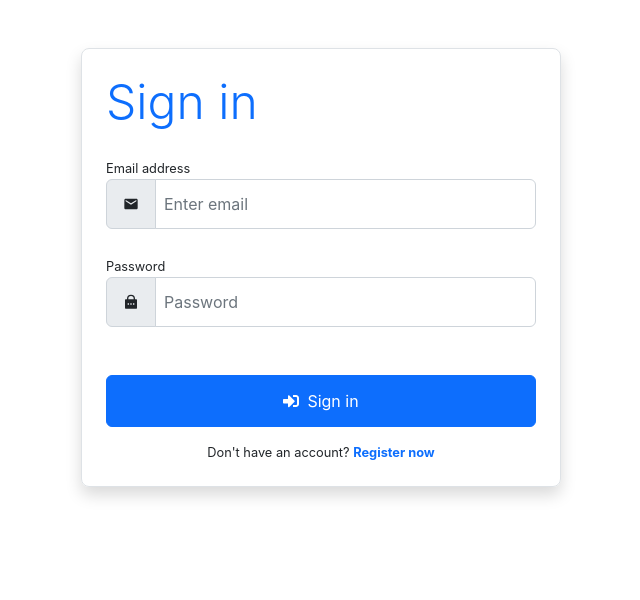
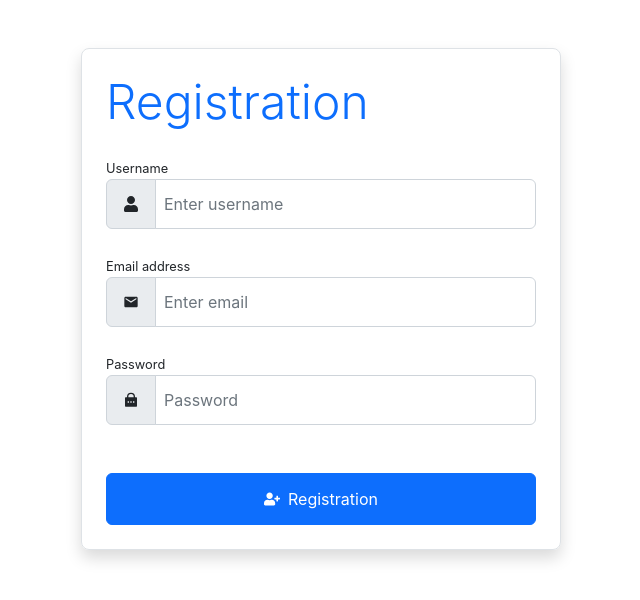
Before and after one commit to 3dgenerik/face-detection-2023.github.io, a React (Create React App) app: page /registration in a window 1280 px wide. Shown: the top 600 px of the page, without its empty margins (319-959 px from the left). Built offline with nearby package versions, Linux system fonts and the light colour scheme.

Commit message:
add react-router 6

```diff
--- a/package.json
+++ b/package.json
@@ -13,6 +13,7 @@
     "@types/react": "^18.0.28",
     "@types/react-dom": "^18.0.10",
     "@types/react-easy-crop": "^2.0.0",
+    "@types/react-router-dom": "^5.3.3",
     "axios": "^1.3.2",
     "bootstrap": "^5.2.3",
     "clarifai": "^2.9.1",
@@ -24,6 +25,7 @@
     "react-icons": "^4.7.1",
     "react-parallax-tilt": "^1.7.101",
     "react-redux": "^8.0.5",
+    "react-router-dom": "^6.8.1",
     "react-scripts": "5.0.1",
     "redux-saga": "^1.2.2",
     "sass": "^1.58.0",
--- a/src/App.tsx
+++ b/src/App.tsx
@@ -9,17 +9,25 @@ import { useAppSelector } from './redux/hooks';
 
 import { Signin } from './features/signin/Signin';
 import { rootState } from './redux/store';
+import { Registration } from './features/registration/Registration';
 
+//React Router in Depth #2 - React Router Basics
 
+import {
+  RouterProvider,
+  createBrowserRouter,
+  Route,
+  createRoutesFromElements,
+} from 'react-router-dom';
 
-function App() {
-  const {route} = useAppSelector((state:rootState) => state.route)
-  return (
-    <>
-      {route==="signin"
-        ?
-        <Signin/>
-        :
+const router = createBrowserRouter(
+  createRoutesFromElements(
+    <Route>
+      <Route index path='/signin' element={<Signin/>}/>
+      <Route path='/registration' element={<Registration/>}/>
+      <Route
+        path='/'
+        element={
           <>
             <SpaceBetween>
               <Logo/>
@@ -29,9 +37,18 @@ function App() {
             <Options/>
             <InputForm/>
           </>
-      }
+        }/>
+    </Route>
+  )
+)
+
+function App() {
+  const {route} = useAppSelector((state:rootState) => state.route)
+  return (
+      <>
+        <RouterProvider router={router}/>
       </>
-  );
+    )
   }
 
   export default App;
--- a/src/components/colorPalette/ColorPallete.tsx
+++ b/src/components/colorPalette/ColorPallete.tsx
@@ -9,8 +9,8 @@ interface IColorPalleteProps{
 export const ColorPallete: React.FC<IColorPalleteProps> = ({colors})=>{
     const getColors = colors.map((color:IColors, idx:number) => {
         return (
-            <div className = 'd-flex align-items-center justify-content-between'>
-                <div key = {idx}
+            <div key = {idx} className = 'd-flex align-items-center justify-content-between'>
+                <div
                     className=' bg-light p-2 rounded-3 border border-secondary border-opacity-10 d-flex align-items-center w-100'>
                     <div
                         style = {{
--- a/src/components/logo/Logo.tsx
+++ b/src/components/logo/Logo.tsx
@@ -1,7 +1,7 @@
 import React, {useState} from "react";
 import Tilt from 'react-parallax-tilt'
+import { GiBrain } from "react-icons/gi";
 import {motion} from 'framer-motion'
-import { GiBrain } from "react-icons/gi";
 
 
 const svgVariants = {
--- /dev/null
+++ b/src/features/registration/Registration.tsx
@@ -0,0 +1,54 @@
+import React from 'react'
+import { InputGroup } from 'react-bootstrap'
+import { MdEmail } from 'react-icons/md'
+import { RiLockPasswordFill } from 'react-icons/ri'
+import { FaUserPlus } from 'react-icons/fa'
+import { FaUser } from 'react-icons/fa'
+import { useAppDispatch } from '../../redux/hooks'
+import { changeRoute } from '../routes/routes.slice'
+
+export const Registration: React.FC = () => {
+
+    const dispatch = useAppDispatch()
+
+    const onSubmitClick = (e: React.MouseEvent<HTMLButtonElement, MouseEvent>) =>{
+        e.preventDefault()
+        dispatch(changeRoute("signin"))
+    }
+
+    return (
+        <>
+            <div style = {{maxWidth:'600px'}} className = "container">
+                <form className = " border m-5 p-4 rounded-3 shadow">
+                    <div className = "mb-4 text-primary display-5">Registration</div>
+
+                    <div className="form-group">
+                        <label style = {{fontSize:'.8rem'}}>Username</label>
+                        <InputGroup>
+                            <InputGroup.Text className = 'p-3 p-sm-3' id="basic-addon2"><FaUser /></InputGroup.Text>
+                            <input type="text" className="form-control p-2" id="exampleInputUsername2" placeholder="Enter username"/>
+                        </InputGroup>
+                    </div>
+
+                    <div className="form-group mt-4">
+                        <label style = {{fontSize:'.8rem'}}>Email address</label>
+                        <InputGroup>
+                            <InputGroup.Text className = 'p-3 p-sm-3' id="basic-addon2"><MdEmail /></InputGroup.Text>
+                            <input type="email" className="form-control p-2" id="exampleInputEmail2" aria-describedby="emailHelp" placeholder="Enter email"/>
+                        </InputGroup>
+                    </div>
+
+                    <div className="form-group mt-4">
+                        <label style = {{fontSize:'.8rem'}}>Password</label>
+                        <InputGroup>
+                            <InputGroup.Text className = 'p-3 p-sm-3' id="basic-addon2"><RiLockPasswordFill /></InputGroup.Text>
+                            <input type="password" className="form-control p-2" id="exampleInputPassword2" placeholder="Password"/>
+                        </InputGroup>
+                    </div>
+
+                    <button type="submit" onClick={(e)=>{onSubmitClick(e)}} style = {{padding:'13px'}} className="btn btn-primary mt-5 w-100 d-flex align-items-center justify-content-center"><FaUserPlus className = 'me-2' color='#fff'/>Registration</button>
+                </form>
+            </div>
+        </>
+    )
+}
--- a/src/features/signin/Signin.tsx
+++ b/src/features/signin/Signin.tsx
@@ -10,9 +10,9 @@ export const Signin: React.FC = () => {
 
     const dispatch = useAppDispatch()
 
-    const onSubmitClick = (e: React.MouseEvent<HTMLButtonElement, MouseEvent>) =>{
+    const onSubmitClick = (e: React.MouseEvent<HTMLButtonElement | HTMLSpanElement, MouseEvent>, route: string) =>{
         e.preventDefault()
-        dispatch(changeRoute("home"))
+        dispatch(changeRoute(route))
     }
 
     return (
@@ -36,8 +36,8 @@ export const Signin: React.FC = () => {
                         </InputGroup>
                     </div>
 
-                    <button type="submit" onClick={(e)=>{onSubmitClick(e)}} style = {{padding:'13px'}} className="btn btn-primary mt-5 w-100 d-flex align-items-center justify-content-center"><FaSignInAlt className = 'me-2' color='#fff'/>Sign in</button>
-                    <div style = {{fontSize:'.8rem'}} className='mt-3 text-center'>Don't have an account? <span className = "text-primary fw-bold">Register now</span></div>
+                    <button type="submit" onClick={(e)=>onSubmitClick(e, "home")} style = {{padding:'13px'}} className="btn btn-primary mt-5 w-100 d-flex align-items-center justify-content-center"><FaSignInAlt className = 'me-2' color='#fff'/>Sign in</button>
+                    <div style = {{fontSize:'.8rem'}} className='mt-3 text-center'>Don't have an account? <span onClick={(e)=>onSubmitClick(e, "registration")} className = "text-primary fw-bold">Register now</span></div>
                 </form>
             </div>
         </>
```
Also changed, not shown: 1 other file (tests, documents, lock files or other folders). Lines whose indentation alone changed are shown as unchanged.
